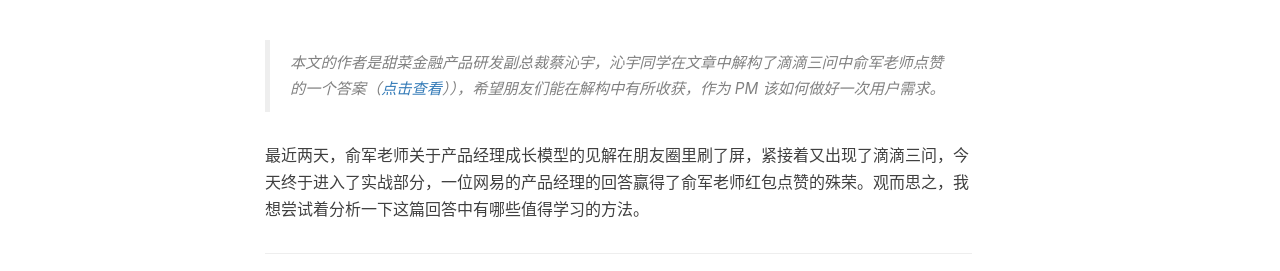
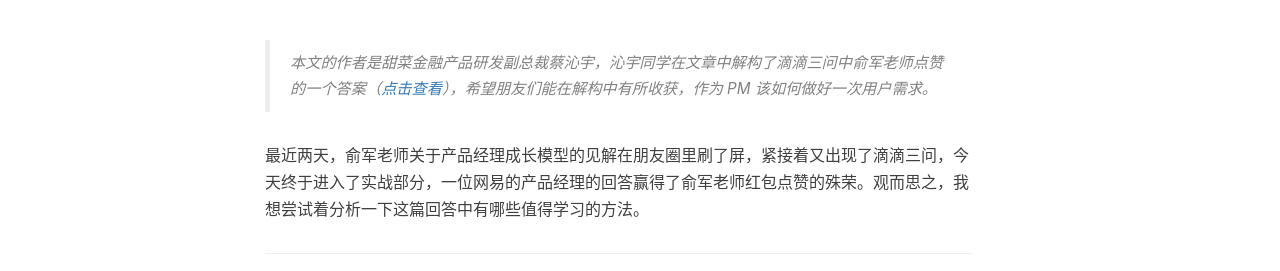
Before and after one commit to shaneliu/shaneliu.github.io, a Jekyll site: the page built from _posts/2017-05-19-to-be-betterpm.markdown, in a window 1280 px wide and 900 px high, scrolled down 402 px. Shown: the part 181-452 px from the top of the window. Built offline with Jekyll 4.4.1, drawn with Linux system fonts in a browser that asks for light colours; nearby versions of some CDN libraries; comment, search, counter and statistics services are not loaded.

```diff
--- a/_posts/2017-05-19-to-be-betterpm.markdown
+++ b/_posts/2017-05-19-to-be-betterpm.markdown
@@ -13,7 +13,7 @@ tags:
 
 
 
->本文的作者是甜菜金融产品研发副总裁蔡沁宇，沁宇同学在文章中解构了滴滴三问中俞军老师点赞的一个答案（[点击查看](http://www.pmcaff.com/discuss/answer/749804910805056?from=groupmessage&isappinstalled=0)）），希望朋友们能在解构中有所收获，作为 PM 该如何做好一次用户需求。
+>本文的作者是甜菜金融产品研发副总裁蔡沁宇，沁宇同学在文章中解构了滴滴三问中俞军老师点赞的一个答案（[点击查看](http://www.pmcaff.com/discuss/answer/749804910805056?from=groupmessage&isappinstalled=0)），希望朋友们能在解构中有所收获，作为 PM 该如何做好一次用户需求。
 
 最近两天，俞军老师关于产品经理成长模型的见解在朋友圈里刷了屏，紧接着又出现了滴滴三问，今天终于进入了实战部分，一位网易的产品经理的回答赢得了俞军老师红包点赞的殊荣。观而思之，我想尝试着分析一下这篇回答中有哪些值得学习的方法。
 
```
